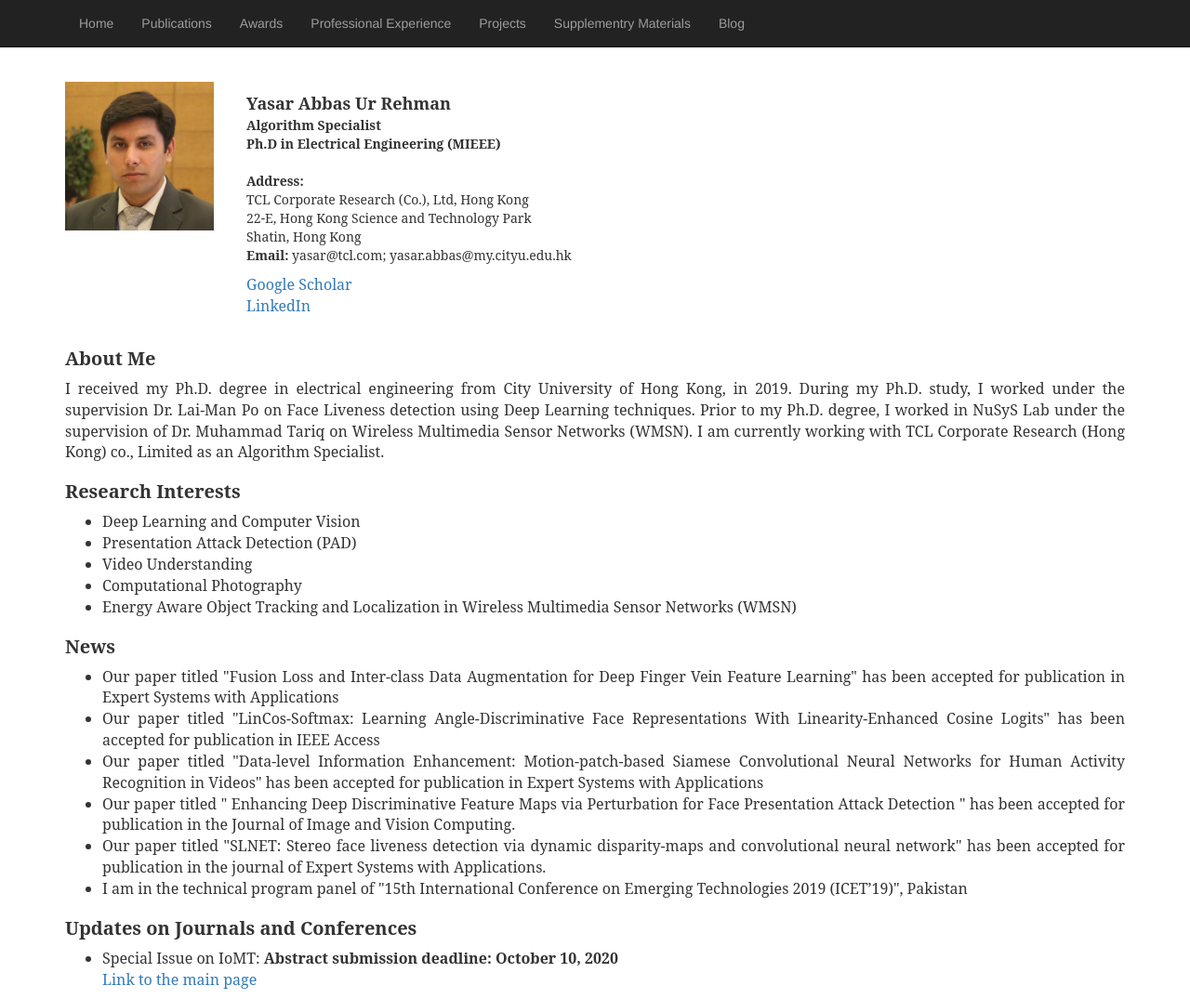
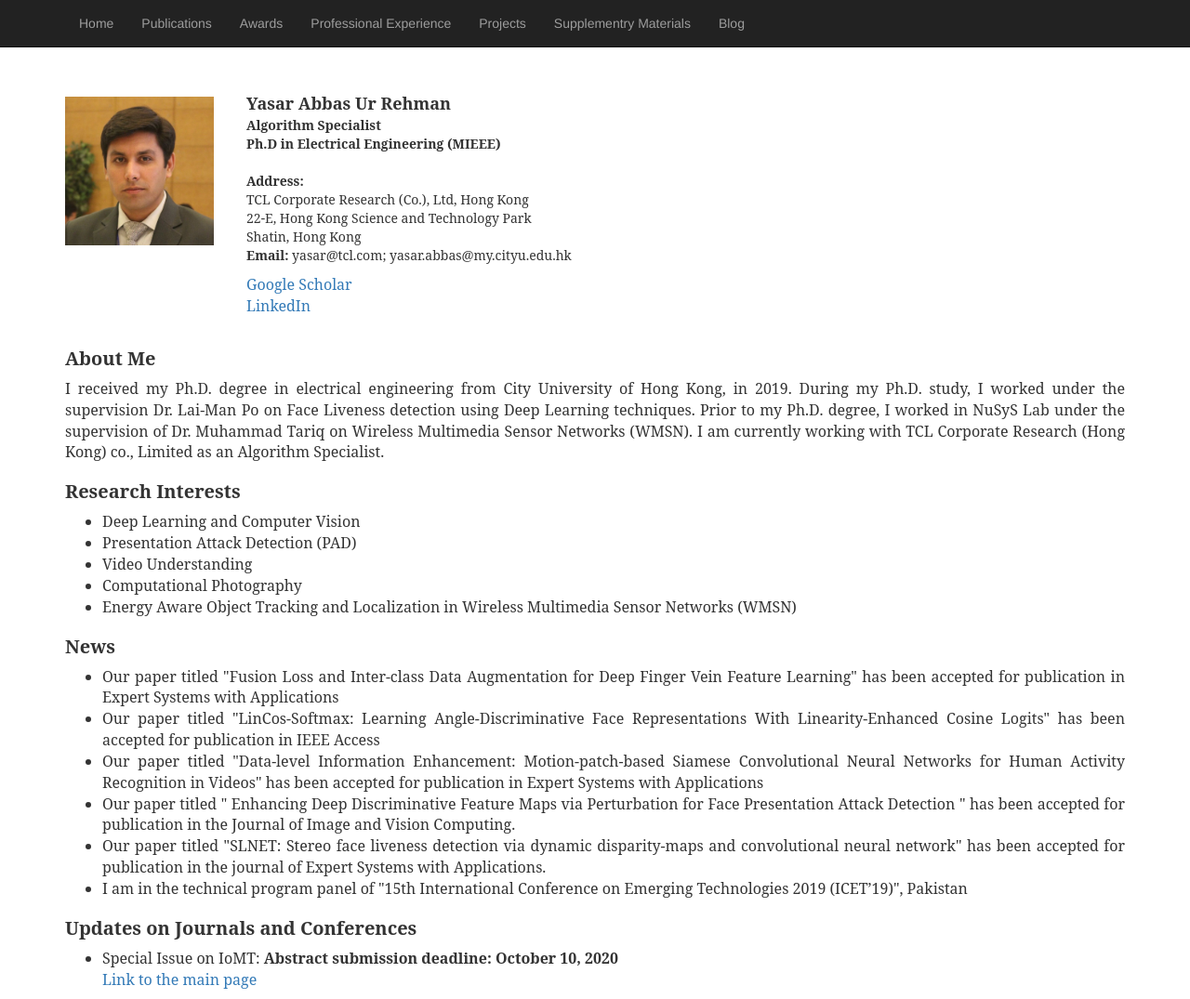
Before and after one commit to yasar-rehman/yasar, a Jekyll site: the page built from index.html, in a window 1280 px wide. Shown: the whole page at 93% size. Built offline with Jekyll 4.4.1, drawn with Linux system fonts in a browser that asks for light colours; some web fonts are replaced.

Commit message:
Update index.html

```diff
--- a/index.html
+++ b/index.html
@@ -7,7 +7,7 @@
 <div class="row">
 	<!-- Entries Column -->
 		     <div class=col-md-2 pull-left">
-			  <div style="margin-top:10%;"><img class="img-responsive" src="images/my_profile.jpg" alt="" style="width:160px;height:160px;">
+			  <div style="margin-top:20%;"><img class="img-responsive" src="images/my_profile.jpg" alt="" style="width:160px;height:160px;">
 			  </div>
 			</div>
 			<div class=col-md-10 pull-right">
```
